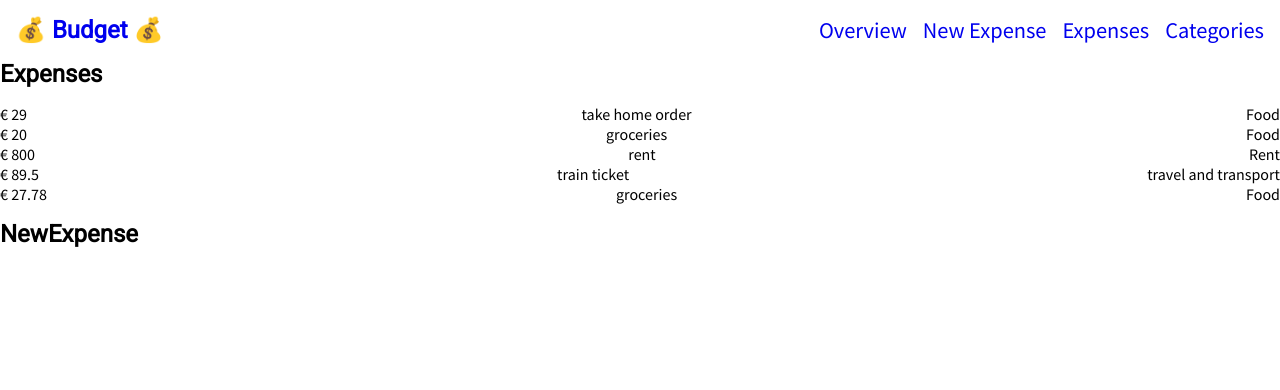
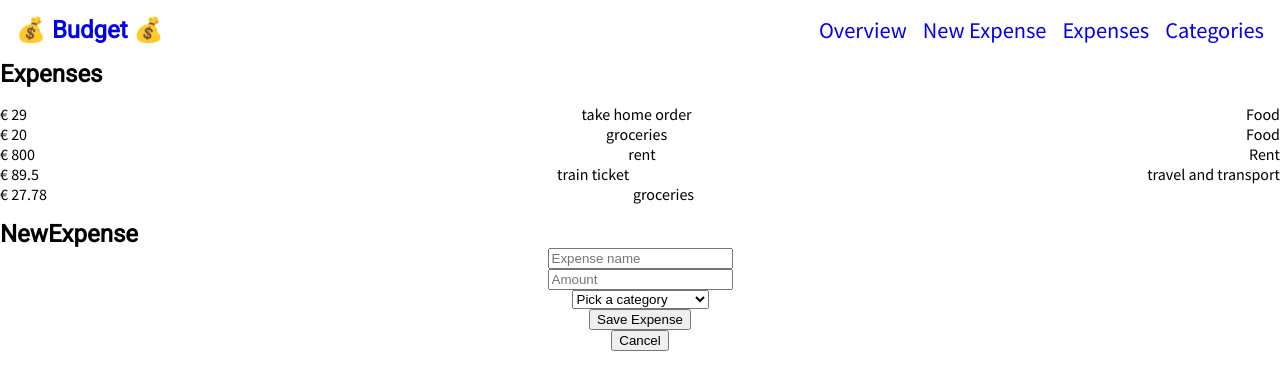
Before and after one commit to donatmarton/budget, a React (Create React App) app: page /expenses/new in a window 1280 px wide. Shown: the top 390 px of the page. Built offline with nearby package versions, Linux system fonts and the light colour scheme.

Commit message:
New expense can be recorded

```diff
--- a/src/App.js
+++ b/src/App.js
@@ -6,17 +6,21 @@ import { Outlet } from 'react-router-dom';
 import Navbar from './components/nav/Navbar';
 import './App.css'
 
+
 function App() {
   const [categories, setCategories] = React.useState([]);
   const [expenses, setExpenses] = React.useState([]);
+
   React.useEffect(() => {
     // fetch category data ...
     setCategories(categoryData);
   }, [])
+
   React.useEffect(() => {
     // fetch expenses data ...
     setExpenses(spendingsData);
   }, [])
+
   const addCategory = (categoryName) => {
     const newCategory = {
       id: nanoid(),
@@ -29,12 +33,30 @@ function App() {
       ]
     })
   }
+
   const getCategoryNameFromId = (categoryId) => {
     const foundCategory = categories.find( category => {
       return category.id === categoryId;
     })
     return foundCategory?.name;
   }
+
+  const addExpense = (expenseData) => {
+    const { name, amount, categoryId } = expenseData;
+    const newExpense = {
+      name,
+      amount,
+      categoryId,
+      id: nanoid(),
+    }
+    setExpenses( prevState => {
+      return [
+        ...prevState,
+        newExpense
+      ]
+    })
+  }
+
   return (
     <DataContext.Provider
       value={{
@@ -42,6 +64,7 @@ function App() {
         expenses,
         addCategory,
         getCategoryNameFromId,
+        addExpense,
       }}
     >
       <div className="app">
--- a/src/data.js
+++ b/src/data.js
@@ -1,14 +1,14 @@
 export const categoryData = [
-  { id: 0, name: 'Food' },
-  { id: 1, name: 'Rent' },
-  { id: 2, name: 'travel and transport' },
-  { id: 3, name: 'Clothing' },
+  { id: "0asd", name: 'Food' },
+  { id: "1", name: 'Rent' },
+  { id: "2", name: 'travel and transport' },
+  { id: "3", name: 'Clothing' },
 ];
 
 export const spendingsData = [
-  { id: 0, name: 'take home order', amount: 29, categoryId: 0 },
-  { id: 1, name: 'groceries', amount: 20, categoryId: 0 },
-  { id: 2, name: 'rent', amount: 800, categoryId: 1 },
-  { id: 3, name: 'train ticket', amount: 89.5, categoryId: 2 },
-  { id: 4, name: 'groceries', amount: 27.78, categoryId: 0 },
+  { id: "0xsdf", name: 'take home order', amount: 29, categoryId: "0asd" },
+  { id: "1", name: 'groceries', amount: 20, categoryId: "0asd" },
+  { id: "2", name: 'rent', amount: 800, categoryId: "1" },
+  { id: "3", name: 'train ticket', amount: 89.5, categoryId: "2" },
+  { id: "4", name: 'groceries', amount: 27.78, categoryId: "0" },
 ];
--- a/src/index.js
+++ b/src/index.js
@@ -16,7 +16,6 @@ import NotFound from './routes/NotFound'
 
 ReactDOM.render(
   <React.StrictMode>
-    {/* <App /> */}
     <BrowserRouter>
     <Routes>
       <Route path="/" element={<App />}>
--- /dev/null
+++ b/src/routes/NewExpense.css
@@ -0,0 +1,5 @@
+.new-expense__form {
+  display: flex;
+  flex-direction: column;
+  align-items: center;
+}
--- a/src/routes/NewExpense.js
+++ b/src/routes/NewExpense.js
@@ -1,9 +1,86 @@
 import React from "react";
+import { useNavigate } from "react-router-dom";
+import DataContext from "../DataContext";
+import "./NewExpense.css"
+
 
 const NewExpense = () => {
+  const DEFAULT_SELECT = 'default';
+  const { categories, addExpense } = React.useContext(DataContext);
+  const [expenseData, setExpenseData] = React.useState({
+    name: '',
+    amount: '',
+    categoryId: DEFAULT_SELECT,
+  });
+  const navivate = useNavigate();
+
+  const cancel = () => {
+    navivate("/expenses");
+  }
+
+  const handleSubmit = (event) => {
+    event.preventDefault();
+    if (expenseData.categoryId === DEFAULT_SELECT) {
+      console.log("TODO: error, no cat selected");
+      return;
+    }
+    addExpense(expenseData);
+    navivate("/expenses");
+  }
+
+  const handleChange = (event) => {
+    const name = event.target.name;
+    let value = event.target.value;
+    if (name === "amount") {
+      value = Number(value);
+    }
+    setExpenseData( prevState => ({
+      ...prevState,
+      [name]: value
+    }))
+  }
+
   return (
-    <div>
+    <div className="new-expense">
       <h2>NewExpense</h2>
+      <form onSubmit={handleSubmit} className="new-expense__form">
+        <input
+          type="text"
+          placeholder="Expense name"
+          onChange={handleChange}
+          name="name"
+          value={expenseData.name}
+          required
+        />
+        <input
+          type="number"
+          placeholder="Amount"
+          onChange={handleChange}
+          name="amount"
+          value={expenseData.amount}
+          required
+        />
+        <select
+          value={expenseData.categoryId}
+          onChange={handleChange}
+          name="categoryId"
+        >
+          <option value={DEFAULT_SELECT} disabled>Pick a category</option>
+          {categories.map(category => {
+            return (
+              <option
+                key={category.id}
+                value={category.id}
+              >
+                {category.name}
+              </option>)
+          })}
+        </select>
+        <button type="submit">Save Expense</button>
+        <button type="button" onClick={cancel}>
+          Cancel
+        </button>
+      </form>
     </div>
   )
 }
```
